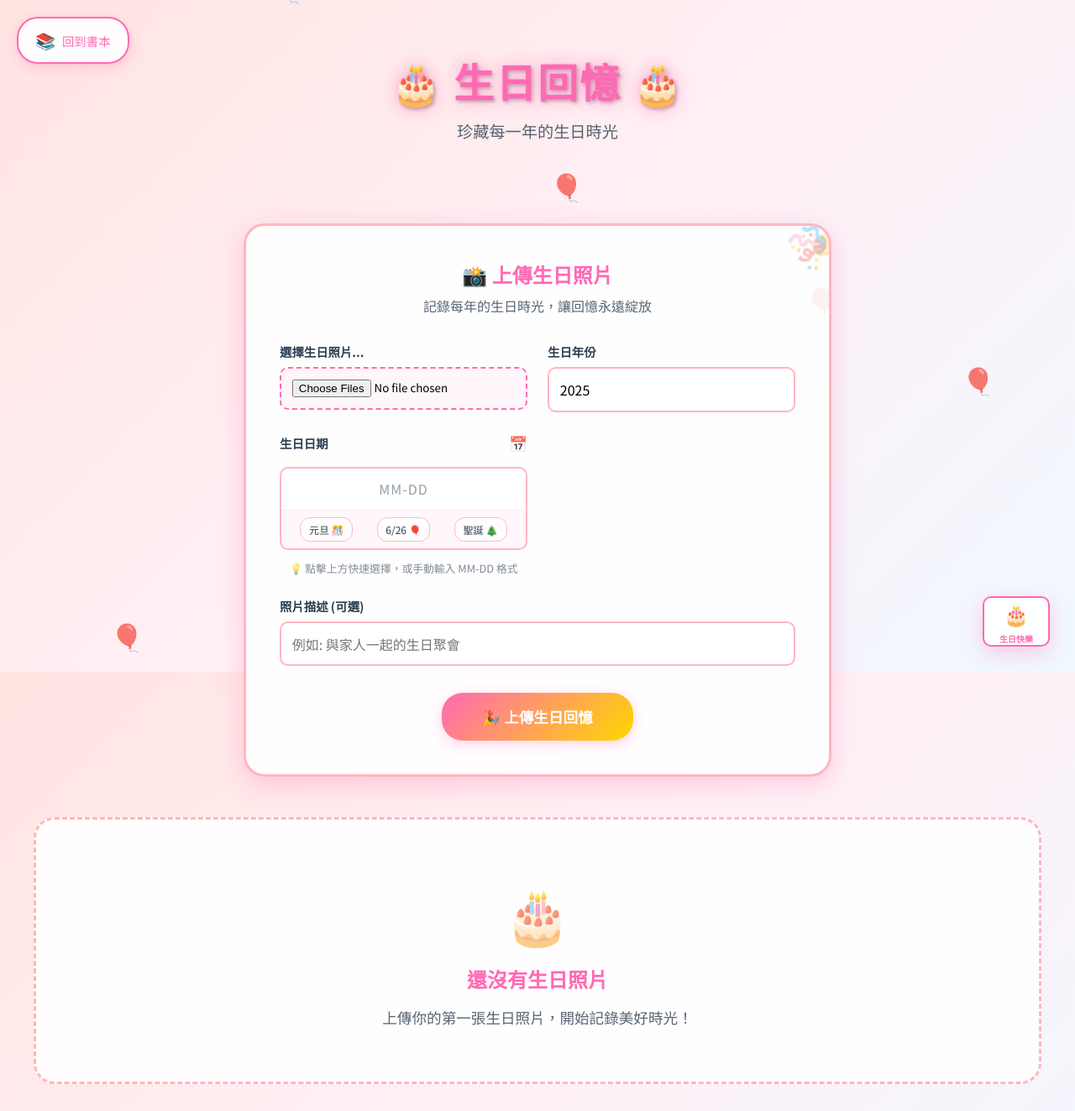
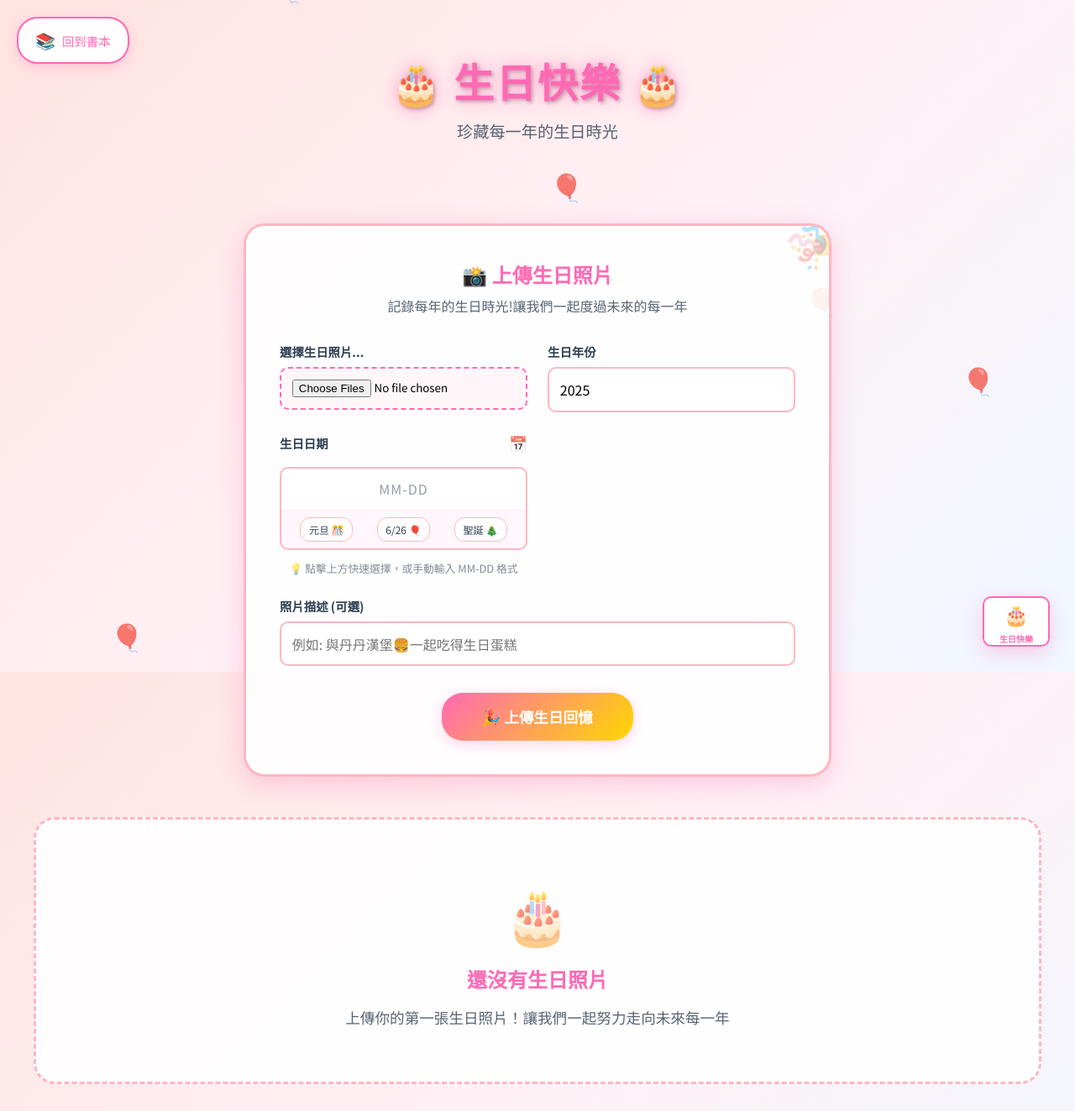
Before and after one commit to DanielHsuJasm/internetcorner, a Flask app: page /birthday/ in a window 1280 px wide. Shown: the whole page at 84% size. Run offline with Flask 3, Linux system fonts and the light colour scheme; data that the repository does not hold is empty.

Commit message:
last ver 1.0 upload

```diff
--- a/static/js/birthday.js
+++ b/static/js/birthday.js
@@ -622,9 +622,10 @@ document.addEventListener('DOMContentLoaded', function() {
     function animateBirthdayMessage() {
         const messages = [
             '🎂 生日快樂！',
-            '🎉 願所有美好都如期而至！',
-            '🌟 祝你天天開心！',
-            '🎈 歲歲平安，年年有今日！'
+            '🎉 希望你能夠天天開心且幸福！',
+            '❤️ 永遠愛我！',
+            '🎈 歲歲平安！',
+            '🪙 爆富!'
         ];
 
         let messageIndex = 0;
--- a/templates/birthday/index.html
+++ b/templates/birthday/index.html
@@ -3,7 +3,7 @@
 <head>
     <meta charset="UTF-8">
     <meta name="viewport" content="width=device-width, initial-scale=1.0">
-    <title>生日回憶 - 每一年的美好時光</title>
+    <title>生日回憶</title>
     <link rel="stylesheet" href="{{ url_for('static', filename='css/birthday.css') }}">
     <link rel="preconnect" href="https://fonts.googleapis.com">
     <link rel="preconnect" href="https://fonts.gstatic.com" crossorigin>
@@ -28,7 +28,7 @@
     </div>
 
     <header>
-        <h1>🎂 生日回憶 🎂</h1>
+        <h1>🎂 生日快樂 🎂</h1>
         <p class="header-subtitle">珍藏每一年的生日時光</p>
 
         <!-- 統計資訊 -->
@@ -68,7 +68,7 @@
         <section class="upload-section">
             <div class="upload-intro">
                 <h2>📸 上傳生日照片</h2>
-                <p>記錄每年的生日時光，讓回憶永遠綻放</p>
+                <p>記錄每年的生日時光!讓我們一起度過未來的每一年</p>
             </div>
 
             <form id="upload-form" action="{{ url_for('birthday.upload') }}" method="post" enctype="multipart/form-data">
@@ -114,7 +114,7 @@
                     <div class="form-group full-width">
                         <label for="description">照片描述 (可選)</label>
                         <input type="text" id="description" name="description"
-                               placeholder="例如: 與家人一起的生日聚會">
+                               placeholder="例如: 與丹丹漢堡🍔一起吃得生日蛋糕">
                     </div>
                 </div>
 
@@ -149,7 +149,7 @@
                 <div class="no-photo">
                     <div class="no-photo-icon">🎂</div>
                     <h3>還沒有生日照片</h3>
-                    <p>上傳你的第一張生日照片，開始記錄美好時光！</p>
+                    <p>上傳你的第一張生日照片！讓我們一起努力走向未來每一年</p>
                 </div>
             {% else %}
                 <div class="birthday-gallery">
@@ -211,13 +211,14 @@
         <div class="birthday-message">
             <div class="close-hint">點擊任意處關閉 ✕</div>
             <h3>🎉 生日快樂！</h3>
-            <p>願每一年的生日都充滿歡聲笑語，</p>
-            <p>願每一個願望都能實現，</p>
-            <p>願每一張照片都記錄著最美好的瞬間。</p>
-            <p>讓我們一起珍藏這些珍貴的回憶，</p>
-            <p>讓愛與溫暖永遠陪伴著你！</p>
+            <p>寶寶20歲生日快樂!我是個嘴很笨很笨的人我也不知道有甚麼可以說</p>
+            <p>但是我相信你能夠透過我的行為看到我是真的愛你，也是真的想跟你走到未來每一刻的</p>
+            <p>我做這個網站給你是因為我們一開始就是在網路上認識，也會遠距離個好幾年才有辦法見面</p>
+            <p>所以我才想在網路上留下屬於我們的一個小角落，讓我們能夠好好的紀錄我們遠距離戀愛一路上的這些甜蜜時刻</p>
+            <p>在這邊祝福你20歲生日快樂!然後我會一直一直陪著你的</p>
+            <p>愛妳喔!我的寶</p>
             <div class="signature">
-                <p>— 來自生日回憶的溫暖祝福 🎈</p>
+                <p>— 來自丹丹漢堡🍔的生日祝福 🎈</p>
             </div>
         </div>
     </div>
```
Also changed, not shown: app/services/bookmark_service.py (+6 -4 lines), static/css/style.css (+7 -0 lines), templates/home.html (+6 -6 lines), templates/memory/index.html (+6 -6 lines).
